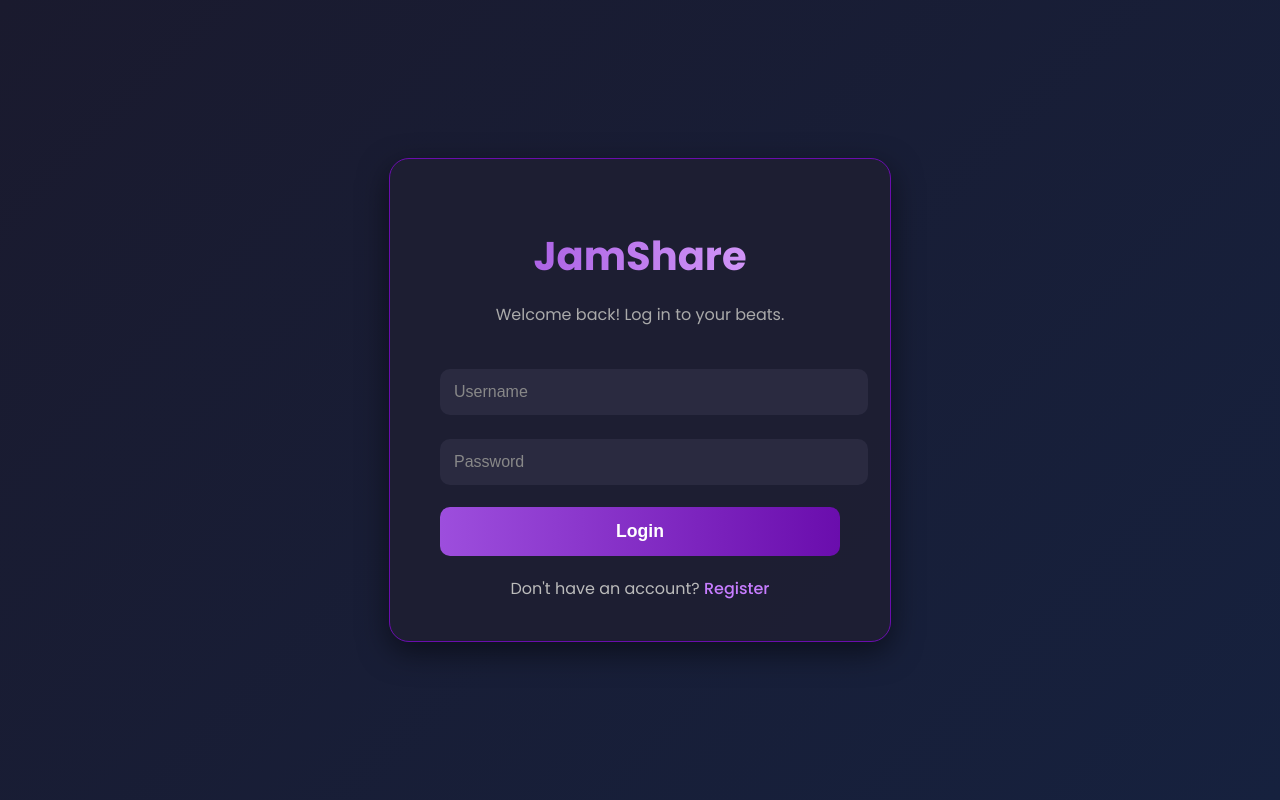
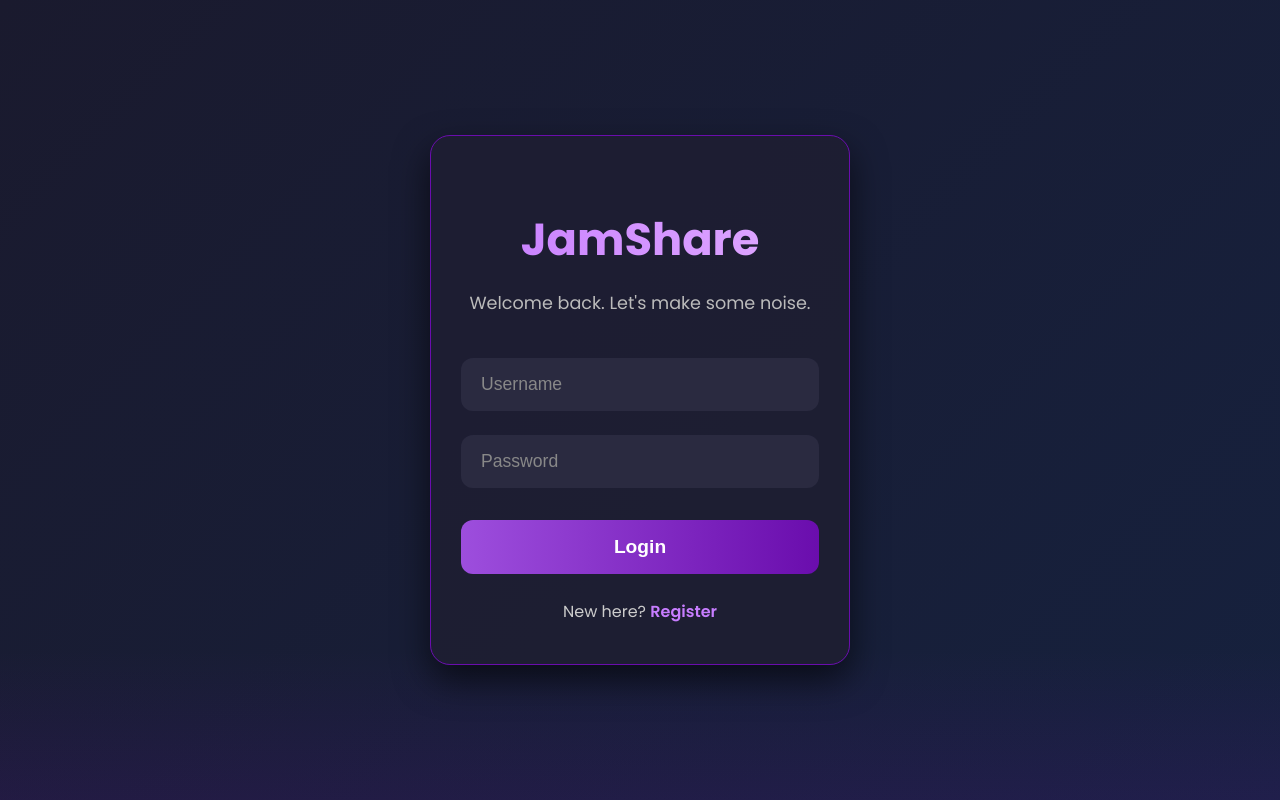
Before and after one commit to yannickmbiatem/JamShare, a Flask app: page /login in a window 1280 px wide. Run offline with Flask 3, Linux system fonts and the light colour scheme; parts of the project's set-up code (start-up, migrations or seed data) failed here and were passed over.

Commit message:
Update login.html

```diff
--- a/templates/login.html
+++ b/templates/login.html
@@ -6,26 +6,32 @@
     <title>JamShare - Login</title>
     <link href="https://fonts.googleapis.com/css2?family=Poppins:wght@400;500;600;700&display=swap" rel="stylesheet">
     <style>
-        /* Same base styles as register.html */
-        body { margin: 0; padding: 0; font-family: 'Poppins', sans-serif; background: linear-gradient(135deg, #1a1a2e, #16213e); color: #eee; height: 100vh; display: flex; justify-content: center; align-items: center; overflow: hidden; }
-        .container { background: rgba(30, 30, 50, 0.9); padding: 40px 50px; border-radius: 20px; box-shadow: 0 10px 30px rgba(0, 0, 0, 0.5); width: 400px; text-align: center; position: relative; border: 1px solid #6a0dad; }
-        h1 { font-size: 2.5em; margin-bottom: 10px; background: linear-gradient(90deg, #9d4edd, #e0aaff);background-clip:text; -webkit-background-clip: text; -webkit-text-fill-color: transparent; }
-        p { color: #aaa; margin-bottom: 30px; }
-        input { width: 100%; padding: 14px; margin: 12px 0; border: none; border-radius: 10px; background: #2a2a40; color: white; font-size: 1em; }
+        * { box-sizing: border-box; }
+        body { margin: 0; padding: 0; font-family: 'Poppins', sans-serif; background: linear-gradient(135deg, #1a1a2e, #16213e); color: #eee; min-height: 100vh; display: flex; justify-content: center; align-items: center; overflow: hidden; position: relative; }
+        .sound-wave { position: absolute; bottom: 0; left: 0; width: 100%; height: 150px; background: linear-gradient(to top, rgba(106, 13, 173, 0.3), transparent); opacity: 0.4; animation: wave 10s infinite linear; }
+        @keyframes wave { 0% { background-position: 0% 0; } 100% { background-position: 100% 0; } }
+        .container { background: rgba(30, 30, 50, 0.95); padding: 40px 30px; border-radius: 20px; box-shadow: 0 15px 35px rgba(0, 0, 0, 0.6); width: 90%; max-width: 420px; text-align: center; position: relative; z-index: 1; border: 1px solid #6a0dad; }
+        h1 { font-size: 2.8em; margin-bottom: 8px; background: linear-gradient(90deg, #c77dff, #e0aaff); background-clip:text; -webkit-background-clip: text; -webkit-text-fill-color: transparent; }
+        p.tagline { color: #bbb; margin-bottom: 30px; font-size: 1.1em; }
+        .error { color: #ff6b6b; margin-bottom: 15px; }
+        input { width: 100%; padding: 16px 20px; margin: 12px 0; border: none; border-radius: 12px; background: #2a2a40; color: white; font-size: 1.1em; }
         input::placeholder { color: #888; }
-        button { width: 100%; padding: 14px; background: linear-gradient(90deg, #9d4edd, #6a0dad); color: white; border: none; border-radius: 10px; font-size: 1.1em; font-weight: 600; cursor: pointer; margin-top: 10px; transition: 0.3s; }
-        button:hover { transform: translateY(-3px); box-shadow: 0 8px 20px rgba(157, 78, 221, 0.4); }
-        .link { margin-top: 20px; color: #bbb; }
-        .link a { color: #c77dff; text-decoration: none; font-weight: 500; }
+        input:focus { outline: none; box-shadow: 0 0 0 3px rgba(157, 78, 221, 0.4); }
+        button { width: 100%; padding: 16px; background: linear-gradient(90deg, #9d4edd, #6a0dad); color: white; border: none; border-radius: 12px; font-size: 1.2em; font-weight: 600; cursor: pointer; margin-top: 20px; transition: 0.3s; }
+        button:hover { transform: translateY(-4px); box-shadow: 0 10px 25px rgba(157, 78, 221, 0.5); }
+        .link { margin-top: 25px; color: #ccc; font-size: 1em; }
+        .link a { color: #c77dff; text-decoration: none; font-weight: 600; }
         .link a:hover { text-decoration: underline; }
+        @media (max-width: 480px) { .container { padding: 30px 20px; } h1 { font-size: 2.4em; } }
     </style>
 </head>
 <body>
+    <div class="sound-wave"></div>
     <div class="container">
         <h1>JamShare</h1>
-        <p>Welcome back! Log in to your beats.</p>
+        <p class="tagline">Welcome back. Let's make some noise.</p>
         {% if message %}
-            <p style="color: #ff6b6b;">{{ message }}</p>
+            <p class="error">{{ message }}</p>
         {% endif %}
         <form method="POST">
             <input type="text" name="name" placeholder="Username" required>
@@ -33,7 +39,7 @@
             <button type="submit">Login</button>
         </form>
         <div class="link">
-            Don't have an account? <a href="/register">Register</a>
+            New here? <a href="/register">Register</a>
         </div>
     </div>
 </body>
```
